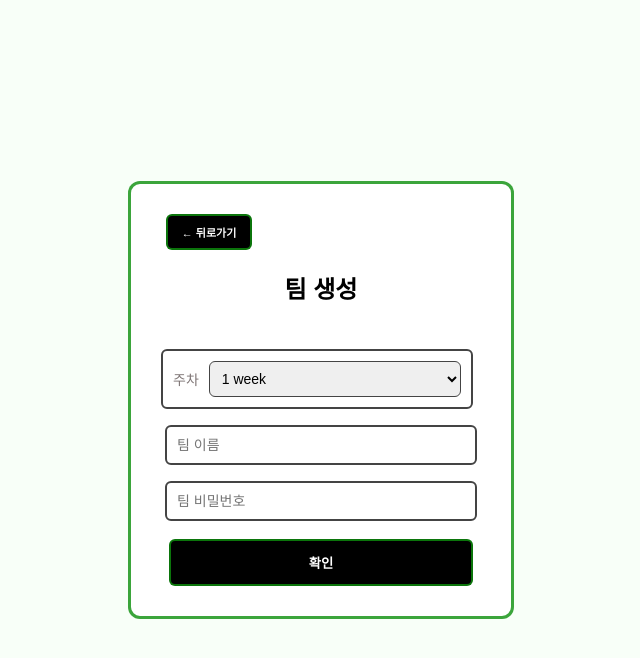
After one commit to gimiseo/0weeks_team2, a Flask app: template templates/teamsignup.html in a window 1280 px wide. The commit adds this page. Shown: the top 658 px of the page, without its empty margins (319-959 px from the left). Run offline with Flask 3, Linux system fonts and the light colour scheme; the template is opened without the code that fills it, so the values that code supplies are empty; some web fonts are replaced.

Commit message:
팀 생성 페이지

```diff
--- a/app.py
+++ b/app.py
@@ -110,5 +110,35 @@ def logout():
     resp.set_cookie("token", "", expires=0)
     return resp
 
+@app.route("/teamsignup", methods=["GET", "POST"])
+def teamsignup():
+    user = get_current_user(request)
+    if not user:
+        return redirect(url_for("login"))
+
+    if request.method == "POST":
+        team_name = request.form["username"]  # 팀 이름
+        week = request.form["week"]
+        team_password = request.form["team_password"]
+
+        existing_team = db["teams"].find_one({"team_name": team_name})
+        if existing_team:
+            return "팀 이름이 이미 존재합니다!"
+
+        team_password_hash = generate_password_hash(team_password)
+
+        db["teams"].insert_one({
+            "team_name": team_name,
+            "week": week,
+            "password": team_password_hash,
+            "created_by": user,
+            "created_at": datetime.datetime.utcnow()
+        })
+
+        return redirect(url_for("dashboard"))
+
+    return render_template("teamsignup.html")
+
+
 if __name__ == "__main__":
     app.run(debug=True)
--- a/static/style.css
+++ b/static/style.css
@@ -8,6 +8,9 @@ body {
     height: 100vh;
     margin: 0;
 }
+
+
+
 .sign-up-head {
     /* border: 2px dotted orange; */
     padding-bottom: 5%;
@@ -41,13 +44,38 @@ body {
     font-size: 14px;
 }
 
+.form-box > div {
+    display: flex;           /* 가로 배치 */
+    align-items: center;     /* 세로 중앙 정렬 */
+    gap: 10px;               /* 텍스트와 select 간 간격 */
+    color: #7f7676;
+    width: 90%;
+    padding: 10px;
+    margin: 8px 0;
+    border: 2px solid #444;
+    border-radius: 6px;
+    font-size: 14px;
+}
+
+.form-box > div > span {
+    flex-shrink: 0;          /* 텍스트 크기 유지 */
+}
+
+.form-box > div > select {
+    flex-grow: 1;            /* 남은 공간 채우기 */
+    padding: 8px;
+    font-size: 14px;
+    border-radius: 6px;
+    border: 1px solid #444;
+}
+
 .rock-3d-regular {
     color: rgba(13, 107, 51, 0.792);
     display: flex;
     flex-direction: column;
     font-family: "Rock 3D", system-ui;
-    font-weight: 400;
-    font-size: 80px;
+    font-weight: 800;
+    font-size: 90px;
     font-style: normal;
     justify-content: center;
     align-items: center;
--- /dev/null
+++ b/templates/teamsignup.html
@@ -0,0 +1,26 @@
+{% extends "base.html" %}
+{% block title %}팀 생성{% endblock %}
+{% block content %}
+<div class="container">
+
+    <div class = "sign-up-head">
+      <a href="{{ url_for('dashboard') }}" class="link-btn" >← 뒤로가기</a>
+      <h2 class="title">팀 생성</h2>
+    </div>
+
+    <form method="post" class="form-box">
+        <div class="form-box">
+        <span>주차</span>
+        <select name="week" required>
+        {% for i in range(1, 21) %}
+        <option value="{{ i }}">{{ i }} week</option>
+        {% endfor %}
+        </select></div>
+        <input type="text" name="username" placeholder="팀 이름" required><br>
+        <input type="password" name="team_password" placeholder="팀 비밀번호" required><br>
+        <button type="submit" class="btn">확인</button>
+    </form>
+
+
+</div>
+{% endblock %}
```
